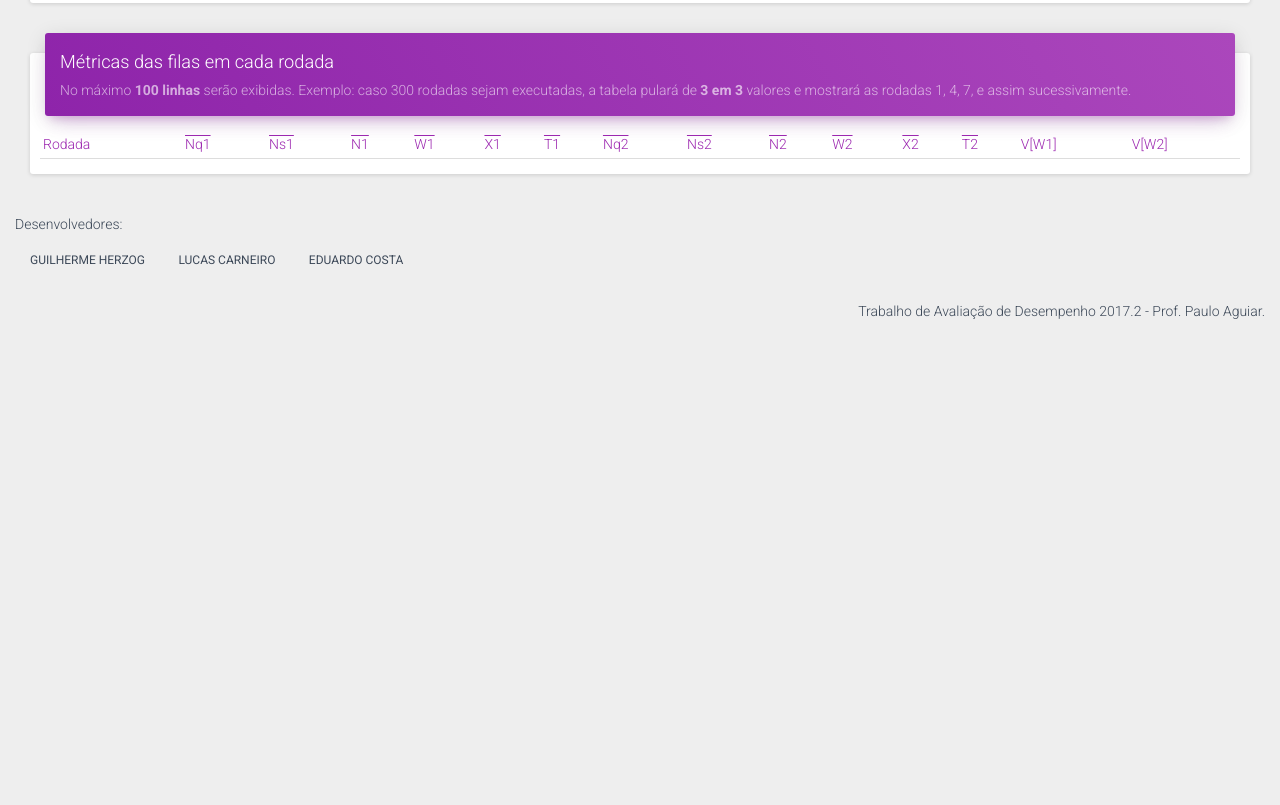
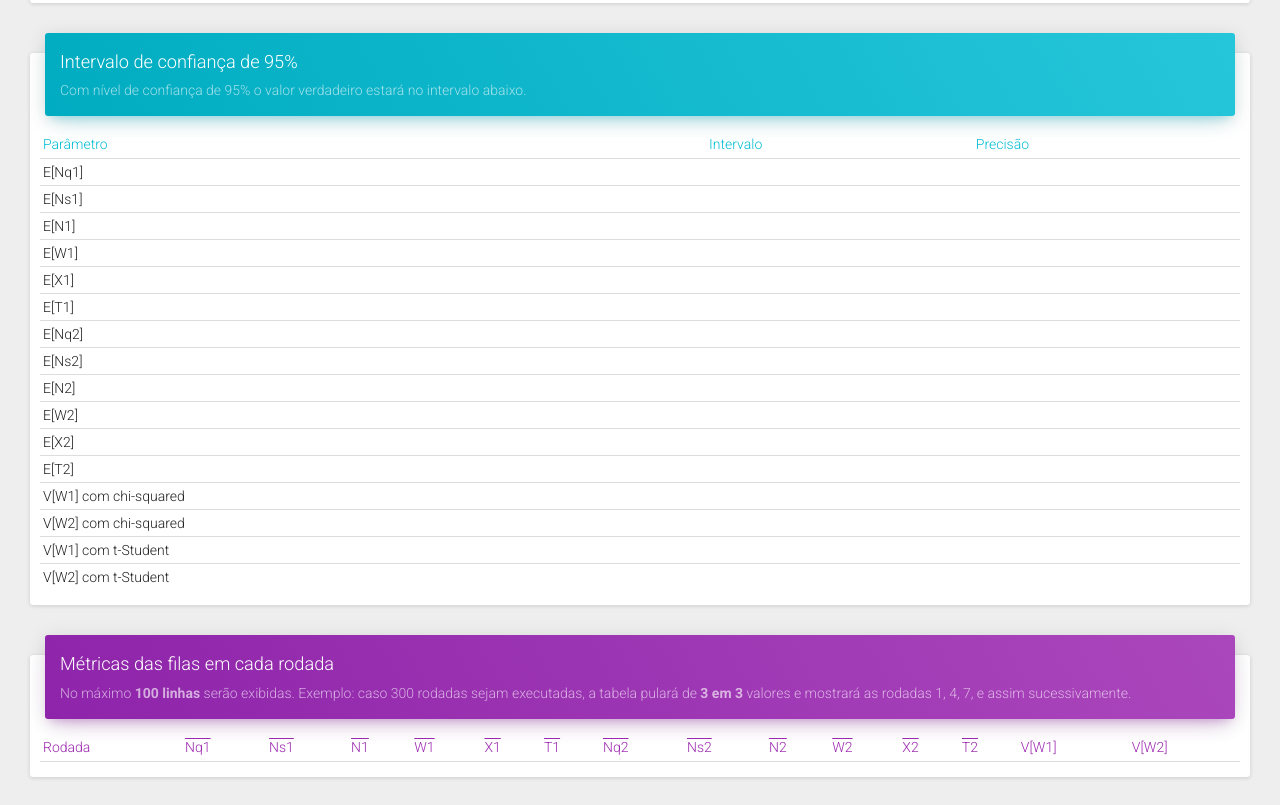
Before and after one commit to guiherzog/trab-ad-2017.2, an Electron app: page pages/index.html in a window 1280 px wide. Shown: the part 1600-2405 px from the top of the page. Before the commit the page ends 1952 px from the top, so only its background shows below. Drawn offline with Linux system fonts and the light colour scheme; no server answers.

Commit message:
Auto stash before merge of "master" and "origin/master"

```diff
--- a/pages/index.html
+++ b/pages/index.html
@@ -165,6 +165,44 @@
 
 					<div class="col-lg-12 col-md-12 col-sm-12">
 						<div class="card">
+							<div class="card-header" data-background-color="blue">
+								<h4 class="title">Intervalo de confiança de 95%</h4>
+								<p class="category">Com nível de confiança de 95% o valor verdadeiro estará no intervalo abaixo.</p>
+							</div>
+							<div class="card-content table-responsive">
+								<table class="table table-hover">
+									<thead class="text-info">
+										<th>Parâmetro</th>
+										<th>Intervalo</th>
+										<th>Precisão</th>
+									</thead>
+									<tbody>
+										<tr><td>E[Nq1]</td><td id="ciNq1"></td><td id="ciNq1precision"></td></tr>
+										<tr><td>E[Ns1]</td><td id="ciNs1"></td><td id="ciNs1precision"></td></tr>
+										<tr><td>E[N1]</td> <td id="ciN1"></td> <td id="ciN1precision"></td> </tr>
+										<tr><td>E[W1]</td> <td id="ciW1"></td> <td id="ciW1precision"></td> </tr>
+										<tr><td>E[X1]</td> <td id="ciX1"></td> <td id="ciX1precision"></td> </tr>
+										<tr><td>E[T1]</td> <td id="ciT1"></td> <td id="ciT1precision"></td> </tr>
+
+										<tr><td>E[Nq2]</td><td id="ciNq2"></td><td id="ciNq2precision"></td></tr>
+										<tr><td>E[Ns2]</td><td id="ciNs2"></td><td id="ciNs2precision"></td></tr>
+										<tr><td>E[N2]</td> <td id="ciN2"></td> <td id="ciN2precision"></td></tr>
+										<tr><td>E[W2]</td> <td id="ciW2"></td> <td id="ciW2precision"></td></tr>
+										<tr><td>E[X2]</td> <td id="ciX2"></td> <td id="ciX2precision"></td></tr>
+										<tr><td>E[T2]</td> <td id="ciT2"></td> <td id="ciT2precision"></td></tr>
+
+										<tr><td>V[W1] com chi-squared</td><td id="ciW1VarC"></td><td id="ciW1VarCprecision"></td></tr>
+										<tr><td>V[W2] com chi-squared</td><td id="ciW2VarC"></td><td id="ciW2VarCprecision"></td></tr>
+
+										<tr><td>V[W1] com t-Student</td><td id="ciW1VarT"></td><td id="ciW1VarTprecision"></td></tr>
+										<tr><td>V[W2] com t-Student</td><td id="ciW2VarT"></td><td id="ciW2VarTprecision"></td></tr>
+									</tbody>
+								</table>
+							</div>
+						</div>
+					</div>
+					<div class="col-lg-12 col-md-12 col-sm-12">
+						<div class="card">
 							<div class="card-header" data-background-color="purple">
 								<h4 class="title">Métricas das filas em cada rodada</h4>
 								<p class="category">No máximo <strong>100 linhas</strong> serão exibidas. Exemplo: caso 300 rodadas sejam executadas, a tabela pulará de <strong>3 em 3</strong> valores e mostrará as rodadas 1, 4, 7, e assim sucessivamente.</p>
```
